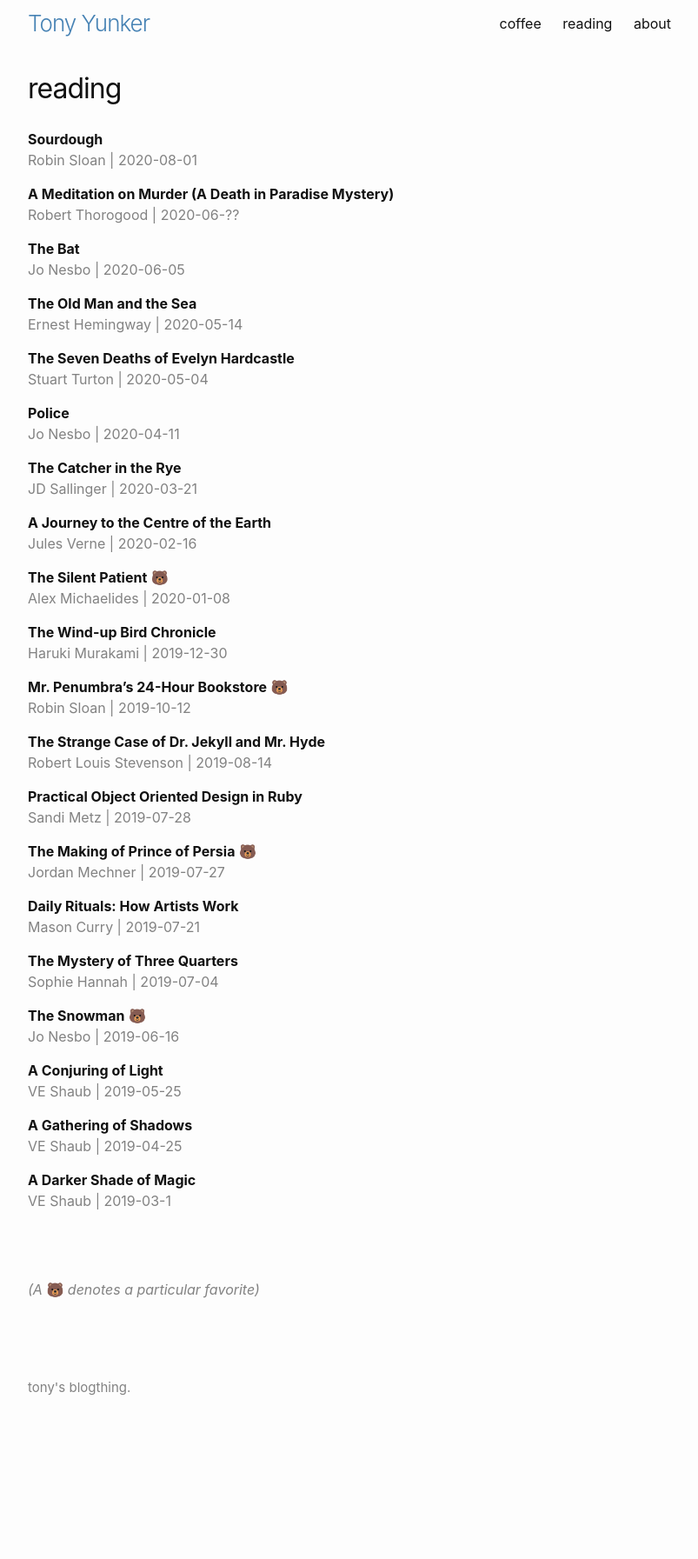
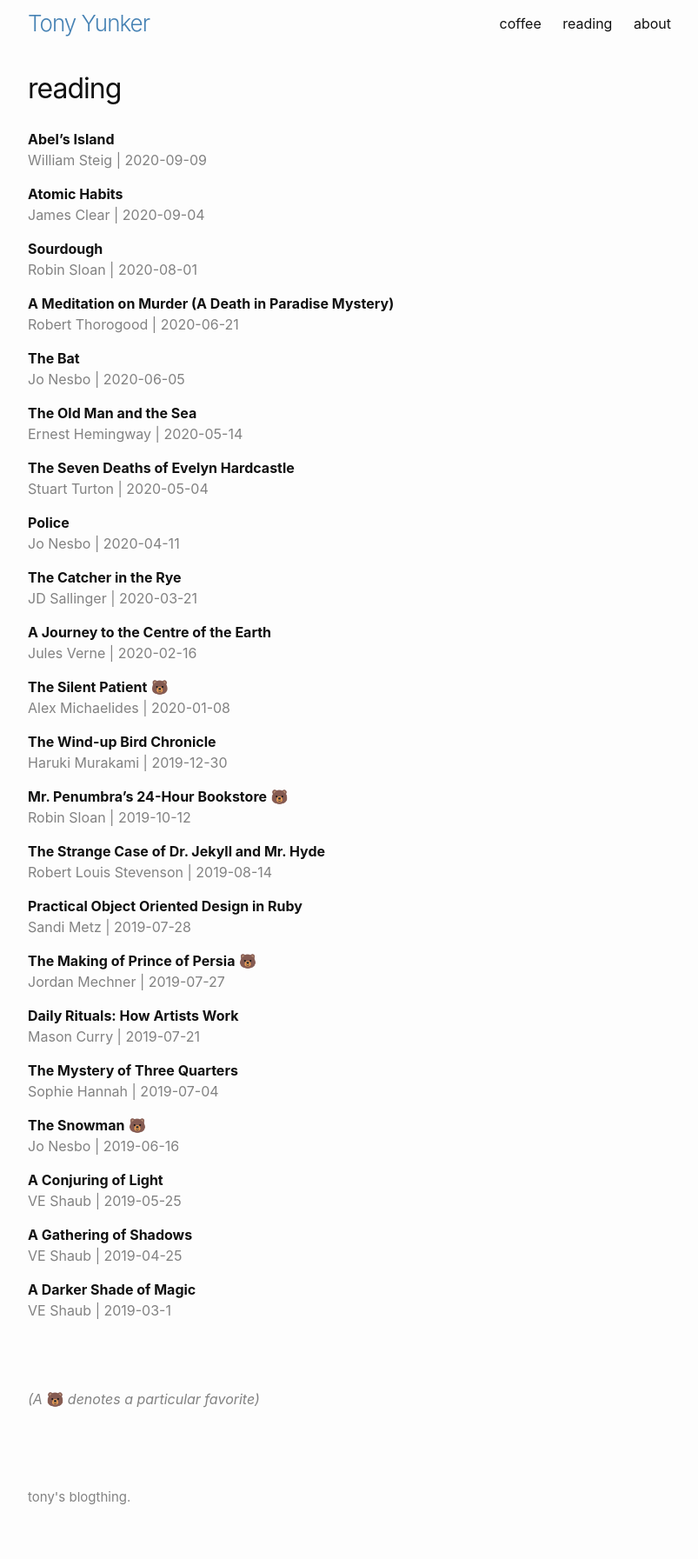
Before and after one commit to ayunker/ayunker.github.io, a Jekyll site: the page built from lists/reading.md, in a window 1280 px wide. Shown: the whole page at 87% size, without its empty margins (238-1041 px from the left). Built offline with Jekyll 4.4.1, drawn with Linux system fonts in a browser that asks for light colours; before the commit the page ends 1667 px from its top, so only the background shows below that.

Commit message:
UPDATE coffee and book lists

```diff
--- a/lists/reading.md
+++ b/lists/reading.md
@@ -3,11 +3,17 @@ layout: page
 title: reading
 ---
 
+**Abel's Island**\\
+<span class="grey-text">William Steig \| 2020-09-09</span>
+
+**Atomic Habits**\\
+<span class="grey-text">James Clear \| 2020-09-04</span>
+
 **Sourdough**\\
 <span class="grey-text">Robin Sloan \| 2020-08-01</span>
 
 **A Meditation on Murder (A Death in Paradise Mystery)**\\
-<span class="grey-text">Robert Thorogood \| 2020-06-??</span>
+<span class="grey-text">Robert Thorogood \| 2020-06-21</span>
 
 **The Bat**\\
 <span class="grey-text">Jo Nesbo \| 2020-06-05</span>
```
Also changed, not shown: lists/coffee.md (+5 -2 lines).
